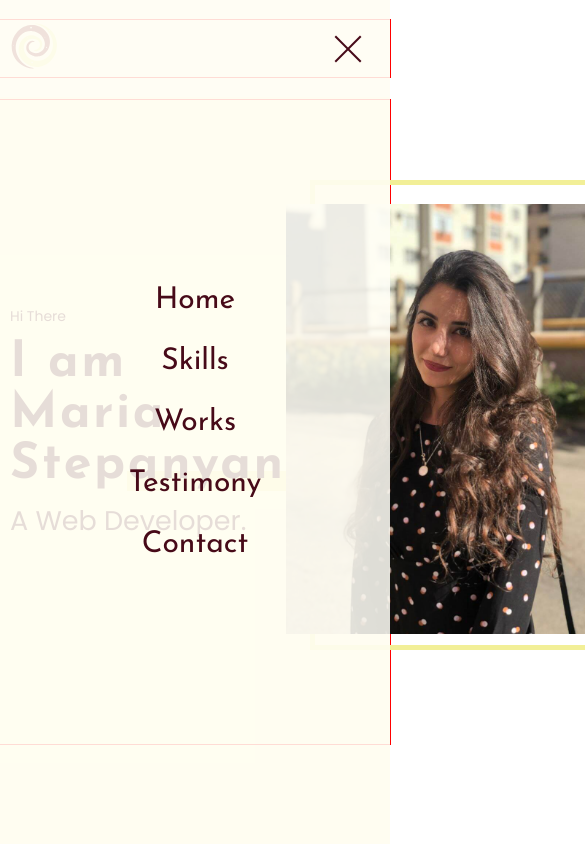
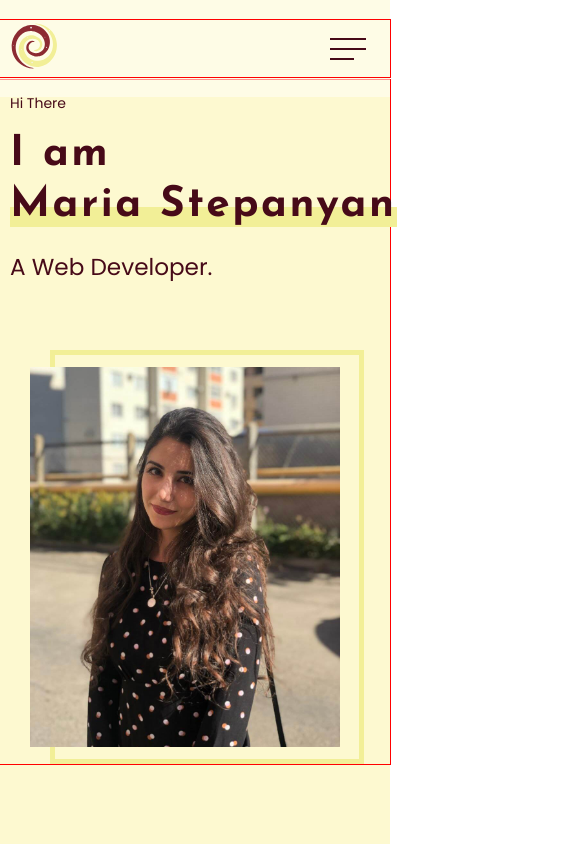
Before and after one commit to MariaStepanyan/portfolio-start-project, a React app: page / in a window 390 px wide. Shown: the top 844 px of the page, 585 px wide, since content can reach past the window. Built offline with nearby package versions, Linux system fonts and the light colour scheme.

Commit message:
skills adaptive mobile

```diff
--- a/src/components/SectionTitle.tsx
+++ b/src/components/SectionTitle.tsx
@@ -1,11 +1,15 @@
 import styled from 'styled-components'
 import { theme } from '../styles/Theme'
+import { font } from '../styles/common'
 
 export const SectionTitle = styled.h2`
   color: ${theme.colors.font};
-  font-family: 'Josefin Sans', sans-serif;
-  font-size: 36px;
-  font-weight: 600;
+  ${font({
+    family: "'Josefin Sans', sans-serif",
+    weight: 600,
+    Fmax: 36,
+    Fmin: 30,
+  })}
   letter-spacing: 5px;
   text-align: center;
   position: relative;
@@ -22,5 +26,9 @@
     left: 50%;
     bottom: -30px;
     transform: translateX(-50%);
+
+    @media ${theme.media.mobile} {
+      bottom: -24px;
+    }
   }
 `
--- a/src/layout/header/mobileMenu/MobileMenu.tsx
+++ b/src/layout/header/mobileMenu/MobileMenu.tsx
@@ -4,10 +4,10 @@
 export const MobileMenu = (props: { menuItem: Array<string> }) => {
   return (
     <StyledMobileMenu>
-      <BurgerButton isOpen={true}>
+      <BurgerButton isOpen={false}>
         <span></span>
       </BurgerButton>
-      <MobileMenuPopup isOpen={true}>
+      <MobileMenuPopup isOpen={false}>
         <ul>
           {props.menuItem.map((item, index) => {
             return (
@@ -83,7 +83,7 @@
 
     ${(props) =>
       props.isOpen &&
-      css<{ isOpen: boolean }>`
+      css<{ isOpen: boolean }>`rt yarn
         background-color: rgba(255, 255, 255, 0);
       `}
 
--- a/src/layout/sections/main/Main.tsx
+++ b/src/layout/sections/main/Main.tsx
@@ -4,12 +4,13 @@
 import { FlexWrapper } from '../../../components/FlexWrapper'
 import { Container } from '../../../components/Container'
 import { theme } from '../../../styles/Theme'
+import { font } from '../../../styles/common'
 
 export const Main = () => {
   return (
     <StyledMain>
       <Container>
-        <FlexWrapper align={'center'} justify={'space-between'}>
+        <FlexWrapper align={'center'} justify={'space-around'} wrap="wrap">
           <div>
             <SmallText>Hi There</SmallText>
             <Name>
@@ -33,17 +34,25 @@
 `
 
 const PhotoWrapper = styled.div`
-position: relative;
-z-index: 0;
+  position: relative;
+  z-index: 0;
   &::before {
     content: '';
     width: 360px;
     height: 470px;
     border: 5px solid ${theme.colors.accent};
     position: absolute;
+    top: -24px;
     left: 24px;
-    top: -24px;
     z-index: -1;
+
+    @media ${theme.media.mobile} {
+      width: 314px;
+      height: 414px;
+      margin-top: 65px;
+      top: -17px;
+      left: 20px;
+    }
   }
 `
 
@@ -51,22 +60,32 @@
   width: 350px;
   height: 430px;
   object-fit: cover;
+  margin-right: 20px;
+
+  @media ${theme.media.mobile} {
+    width: 310px;
+    height: 380px;
+    margin-top: 65px;
+  }
 `
 const MainTitle = styled.h1`
-  font-size: 27px;
-  font-weight: 400;
+  ${font({ weight: 400, Fmax: 27, Fmin: 20 })}
 `
 
 const Name = styled.h2`
-  font-family: 'Josefin Sans', sans-serif;
-  font-size: 50px;
-  font-weight: 700;
+  ${font({
+    family: "'Josefin Sans', sans-serif",
+    weight: 700,
+    Fmax: 50,
+    Fmin: 36,
+  })}
   letter-spacing: 2.5px;
   margin: 10px 0;
 
   span {
     position: relative;
     z-index: 0;
+    white-space: nowrap;
 
     &::before {
       content: '';
@@ -79,6 +98,10 @@
       z-index: -1;
     }
   }
+
+  @media ${theme.media.mobile} {
+    margin: 15px 0 22px;
+  }
 `
 
 const SmallText = styled.span`
--- a/src/layout/sections/skills/skill/Skill.tsx
+++ b/src/layout/sections/skills/skill/Skill.tsx
@@ -1,6 +1,7 @@
 import styled from 'styled-components'
 import { Icon } from '../../../../components/icon/Icon'
 import { FlexWrapper } from '../../../../components/FlexWrapper'
+import { theme } from '../../../../styles/Theme'
 
 type SkillPropsType = {
   iconId: string
@@ -23,8 +24,13 @@
 }
 
 const StyledSkill = styled.div`
-  width: 380px;
+  width: 330px;
+  flex-grow: 1;
   padding: 62px 20px 40px;
+
+  @media ${theme.media.mobile} {
+    padding: 62px 0 40px;
+  }
 `
 export const IconWrapper = styled.div`
   position: relative;
--- a/src/styles/Global.styled.tsx
+++ b/src/styles/Global.styled.tsx
@@ -40,6 +40,10 @@
 
 section {
   padding: 100px 0;
+
+  @media ${theme.media.mobile} {
+    padding: 80px 0;
+  }
 }
 
 section:nth-of-type(odd) {
--- /dev/null
+++ b/src/styles/common.tsx
@@ -0,0 +1,18 @@
+import { theme } from "./Theme"
+
+type FontPropsType = {
+  family?:string
+  weight?:number
+  color?: string
+  lineHeight?: number
+  Fmin?: number
+  Fmax?: number
+}
+
+export const font = ({family, weight, color, lineHeight, Fmin, Fmax}: FontPropsType) => `
+  font-family: ${family || 'Poppins'};
+  font-weight: ${weight || 400};
+  color: ${color || theme.colors.font};
+  line-height: ${lineHeight || 1.2};
+  font-size: calc( (100vh - 360px)/(1440 - 360) * (${Fmax} - ${Fmin}) + ${Fmin}px);
+`
```
